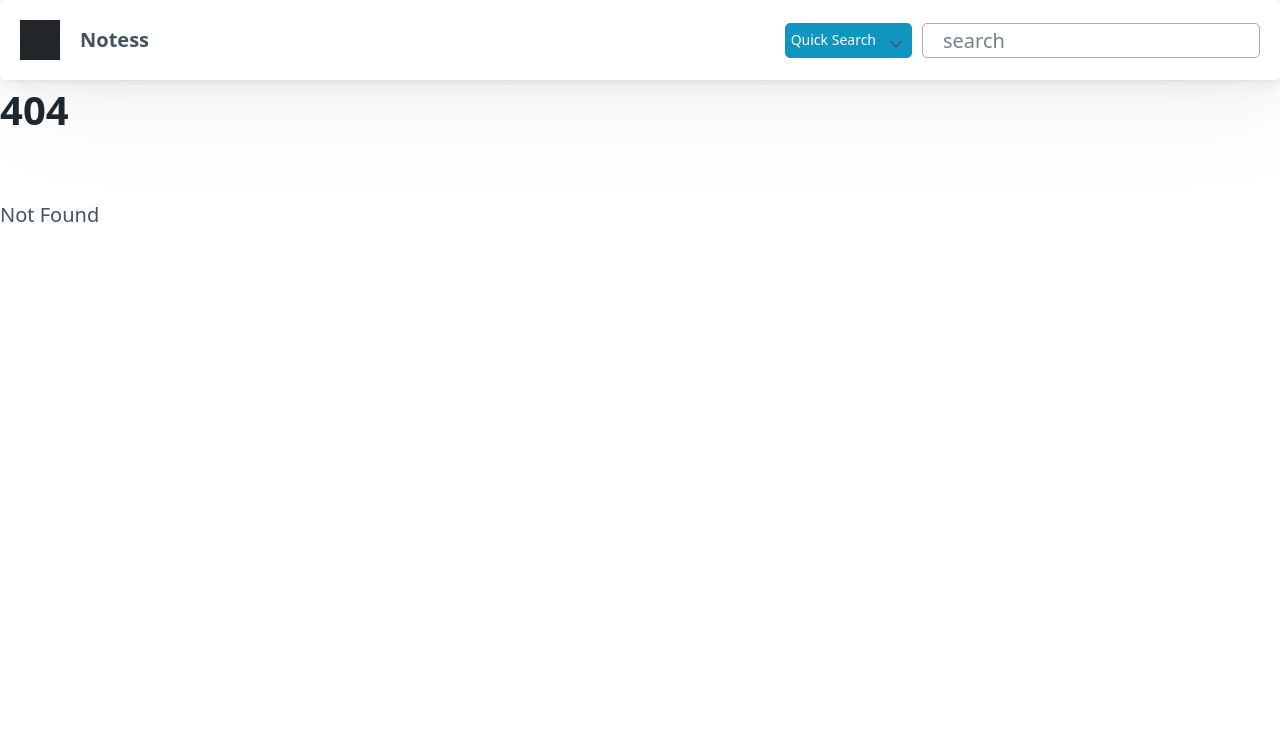
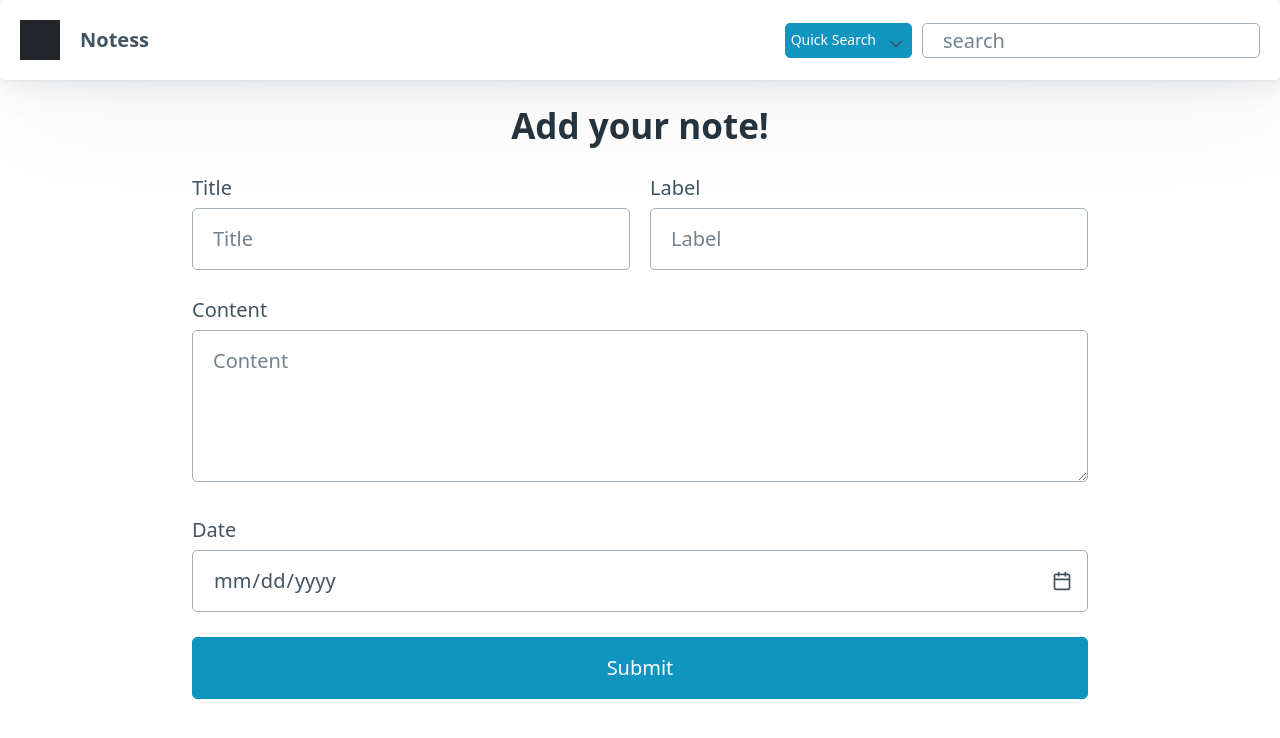
Before and after one commit to Raulj123/Notess-v2, a SvelteKit app: page /addPage in a window 1280 px wide. Before the commit this address had no page. Shown: the top 738 px of the page. Built offline with nearby package versions, Linux system fonts and the light colour scheme.

Commit message:
added add notes page

```diff
--- a/src/routes/+layout.svelte
+++ b/src/routes/+layout.svelte
@@ -1,12 +1,16 @@
 <script lang="ts">
   import '@picocss/pico'
+  function goTo(){
+ window.location.href = "./"
+
+  }
 </script>
 
 <article>
 <nav class="container-fluid">
   <ul>
       <li><img src="/Notess.gif" alt="logo" style="height:40px;"></li>
-    <li><strong>Notess</strong></li>
+    <li  on:click={()=>goTo()}><strong>Notess</strong></li>
   </ul>
   <ul>
   <details role="list">
--- a/src/routes/+page.svelte
+++ b/src/routes/+page.svelte
@@ -2,6 +2,7 @@
 import Notes from "../notes.svelte"
 function addNote(){
   console.log("clicked")
+   window.location.href = "./addPage/"
 }
 </script>
 
--- /dev/null
+++ b/src/routes/addPage/+page.svelte
@@ -0,0 +1,37 @@
+
+
+<h2 style="text-align:center; font-weight:bold; margin-bottom:0px; margin-top:20px;">Add your note!</h2>
+<form >
+  <div class="wrapper">
+    <div class="grid">
+ <label for ="title">
+      Title
+      <input type="text" id="title" name="title" placeholder="Title" required>
+    </label>
+ <label for ="label">
+      Label
+      <input type="text" id="label" name="label" placeholder="Label" >
+    </label>
+
+    </div>
+       <label for = "content">
+      Content
+      <textarea type="text" id="content" name="content" placeholder="Content" rows="4"  required></textarea>
+    </label>
+       <label for ="date">
+      Date
+      <input type="date" id="date" name="date" placeholder="Date"required>
+    </label>
+    <button type="submit">Submit</button>
+  </div>
+</form>
+
+<style>
+  .wrapper{
+    width: 70%;
+    margin-top: 20px;
+    margin-right:auto;
+    margin-left:auto;
+    margin-bottom:20px;
+  }
+</style>
```
Also changed, not shown: src/notes.svelte (+7 -7 lines).
